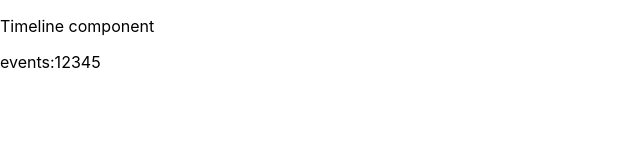
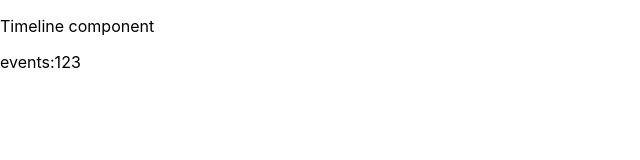
Before and after one commit to PovilasU/React-Timeline, a React (Create React App) app: page / in a window 1280 px wide. Shown: the top 160 px of the page, without its empty margins (0-640 px from the left). Built offline with nearby package versions, Linux system fonts and the light colour scheme.

Commit message:
created rotate array function

```diff
--- a/src/Components/Timeline.jsx
+++ b/src/Components/Timeline.jsx
@@ -18,6 +18,11 @@ const Timeline = () => {
     return <TimelineItem event={event} key={idx} />;
   });
 
+  const rotateArr = (arr) => {
+    arr.push(arr.shift());
+    return arr;
+  };
+
   useEffect(() => {
     setTimeout(() => {
       if (eventsArr.length !== 0) {
@@ -25,22 +30,17 @@ const Timeline = () => {
         setEvents((events) => [...events, temp]);
       } else {
         setEvents((events) => {
-          let lastEl = events[events.length - 1];
           let tempEventsArr = [...events];
-          tempEventsArr.unshift(lastEl);
-          tempEventsArr.pop();
-
-          return [...tempEventsArr];
+          const testArr = rotateArr(tempEventsArr);
+          return [...testArr];
         });
       }
-    }, 1000);
+    }, 2000);
   }, [events]);
 
   return (
     <div>
       <p>Timeline component</p>
-
-      {/* {eventItems} */}
       <p> events:{events}</p>
     </div>
   );
```
